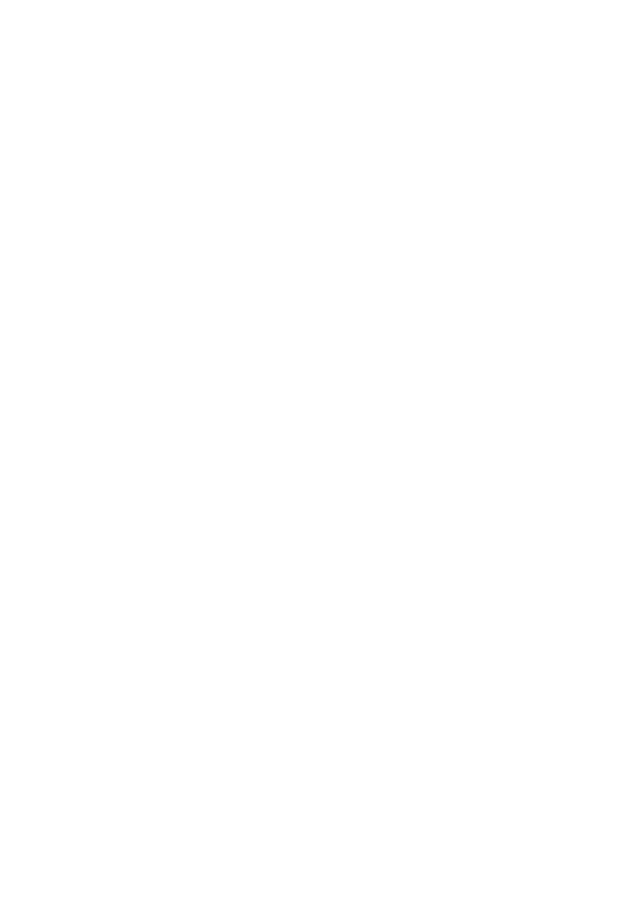
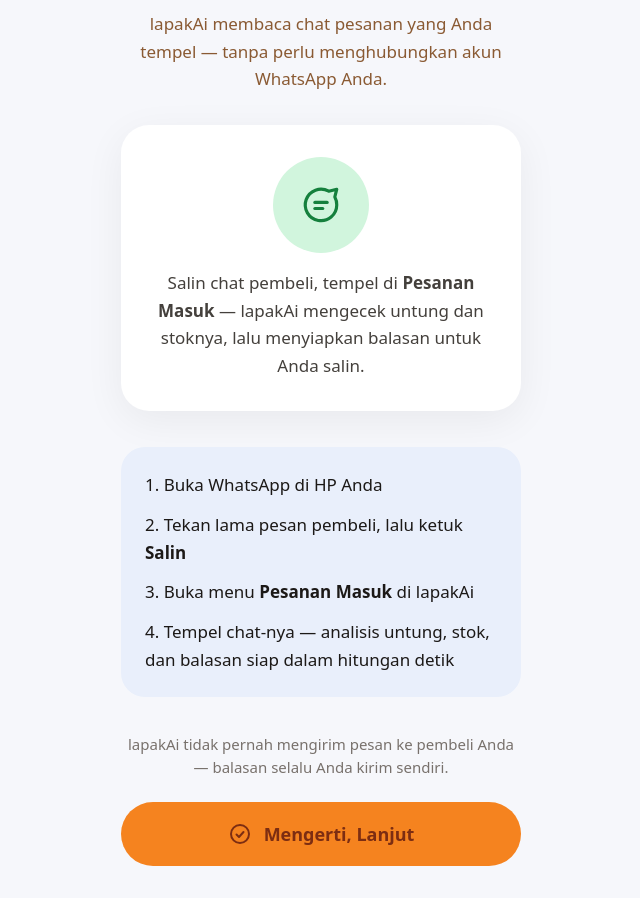
Before and after one commit to CREATHON-2026/if-unismuh, a React (Vite) app in the folder frontend/: page /wa-info in a window 1280 px wide. Before the commit this address had no page. Shown: the part 160-1058 px from the top of the page, without its empty margins (319-959 px from the left). Before the commit the page ends 800 px from the top, so only its background shows below. Built offline with nearby package versions, Linux system fonts and the light colour scheme.

Commit message:
feat: tambah layar edukasi pesanan WhatsApp tempel manual setelah OTP, bukan penautan sesi

```diff
--- a/frontend/src/App.tsx
+++ b/frontend/src/App.tsx
@@ -2,6 +2,7 @@
 import { Sambutan } from './screens/Sambutan';
 import { NomorHp } from './screens/NomorHp';
 import { KodeOtp } from './screens/KodeOtp';
+import { InfoWhatsApp } from './screens/InfoWhatsApp';
 import { NamaUsaha } from './screens/NamaUsaha';
 import { JenisUsaha } from './screens/JenisUsaha';
 import { ProdukTerlaris } from './screens/ProdukTerlaris';
@@ -18,6 +19,7 @@
       <Route path="/" element={<Sambutan />} />
       <Route path="/masuk" element={<NomorHp />} />
       <Route path="/masuk/otp" element={<KodeOtp />} />
+      <Route path="/wa-info" element={<InfoWhatsApp />} />
       <Route path="/onboarding/usaha" element={<NamaUsaha />} />
       <Route path="/onboarding/jenis" element={<JenisUsaha />} />
       <Route path="/onboarding/produk" element={<ProdukTerlaris />} />
--- /dev/null
+++ b/frontend/src/screens/InfoWhatsApp.tsx
@@ -0,0 +1,88 @@
+import { useNavigate } from 'react-router-dom';
+import { Layar } from '../components/Layar';
+import { Tombol } from '../components/Tombol';
+
+// Pengganti "Integrasi WhatsApp": edukasi alur tempel manual (aturan #4 —
+// sistem tidak pernah terhubung/mengirim ke WhatsApp).
+export function InfoWhatsApp() {
+  const nav = useNavigate();
+
+  return (
+    <Layar
+      atas
+      kembali={() => nav(-1)}
+      aksi={
+        <Tombol onClick={() => nav('/onboarding/usaha')}>
+          <span className="flex items-center justify-center gap-3">
+            <svg
+              width="24"
+              height="24"
+              viewBox="0 0 24 24"
+              fill="none"
+              stroke="currentColor"
+              strokeWidth="2"
+              strokeLinecap="round"
+              strokeLinejoin="round"
+              aria-hidden="true"
+            >
+              <circle cx="12" cy="12" r="9" />
+              <path d="M8.5 12.5l2.5 2.5 4.5-5" />
+            </svg>
+            Mengerti, Lanjut
+          </span>
+        </Tombol>
+      }
+    >
+      <h1 className="text-center font-logo text-[28px] font-bold text-[#1C1917]">
+        Pesanan Lewat WhatsApp?
+      </h1>
+      <p className="text-center text-[17px] leading-relaxed text-[#8A5A33]">
+        lapakAi membaca chat pesanan yang Anda tempel — tanpa perlu menghubungkan akun WhatsApp
+        Anda.
+      </p>
+
+      <div className="mt-4 rounded-[28px] bg-white p-8 shadow-[0_10px_40px_rgba(0,0,0,0.06)]">
+        <div className="flex flex-col items-center gap-4 text-center">
+          <div className="flex h-24 w-24 items-center justify-center rounded-full bg-[#D1F5DD]">
+            <svg
+              width="42"
+              height="42"
+              viewBox="0 0 24 24"
+              fill="none"
+              stroke="#15803D"
+              strokeWidth="1.8"
+              strokeLinecap="round"
+              strokeLinejoin="round"
+              aria-hidden="true"
+            >
+              <path d="M21 12a9 9 0 1 1-4.6-7.9L21 3l-1.1 4.4A9 9 0 0 1 21 12Z" />
+              <path d="M8.5 10.5h7" />
+              <path d="M8.5 14h4.5" />
+            </svg>
+          </div>
+          <p className="text-[17px] leading-relaxed text-[#44403C]">
+            Salin chat pembeli, tempel di <span className="font-bold">Pesanan Masuk</span> —
+            lapakAi mengecek untung dan stoknya, lalu menyiapkan balasan untuk Anda salin.
+          </p>
+        </div>
+      </div>
+
+      <div className="mt-5 rounded-[24px] bg-[#E9EFFB] p-6 text-[17px] leading-relaxed text-[#1C1917]">
+        <p>1. Buka WhatsApp di HP Anda</p>
+        <p className="mt-3">
+          2. Tekan lama pesan pembeli, lalu ketuk <span className="font-bold">Salin</span>
+        </p>
+        <p className="mt-3">
+          3. Buka menu <span className="font-bold">Pesanan Masuk</span> di lapakAi
+        </p>
+        <p className="mt-3">
+          4. Tempel chat-nya — analisis untung, stok, dan balasan siap dalam hitungan detik
+        </p>
+      </div>
+
+      <p className="mt-5 text-center text-[15px] text-[#78716C]">
+        lapakAi tidak pernah mengirim pesan ke pembeli Anda — balasan selalu Anda kirim sendiri.
+      </p>
+    </Layar>
+  );
+}
--- a/frontend/src/screens/KodeOtp.tsx
+++ b/frontend/src/screens/KodeOtp.tsx
@@ -56,7 +56,7 @@
     verifikasiOtp(bacaOnboarding().nomor_hp ?? '', kode).then((jawaban) => {
       if (jawaban.ok) {
         simpanToken(jawaban.data.token);
-        nav(jawaban.data.pengguna_baru ? '/onboarding/usaha' : '/beranda');
+        nav(jawaban.data.pengguna_baru ? '/wa-info' : '/beranda');
         return;
       }
       setGalat(jawaban.error.pesan);
```
